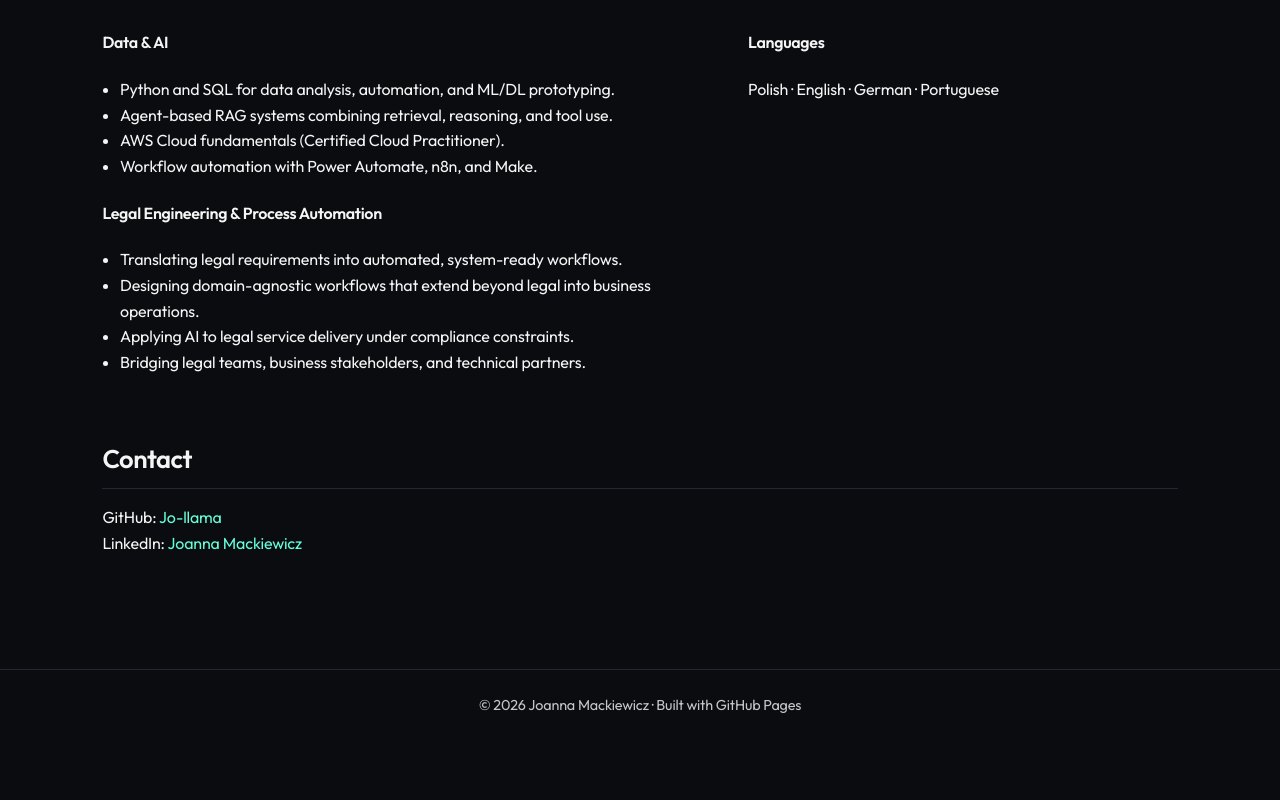
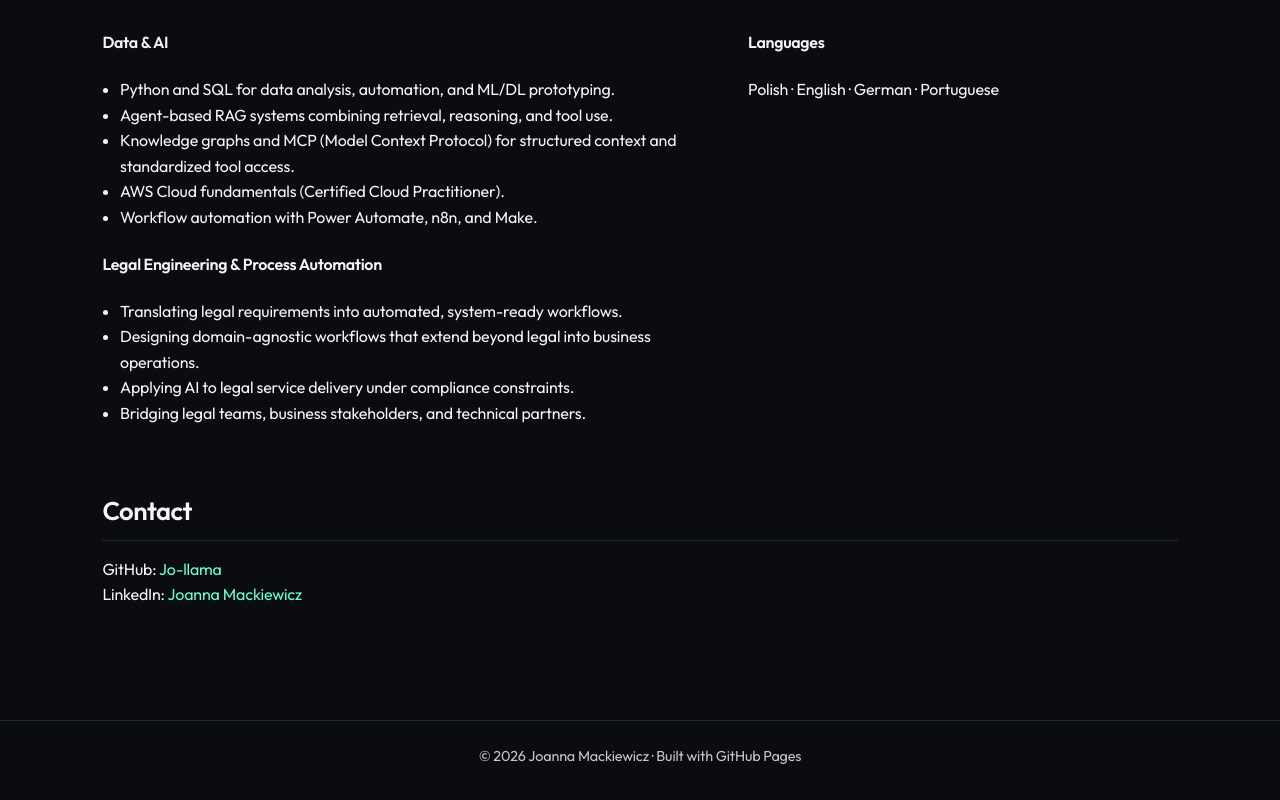
Before and after one commit to Jo-llama/jo-llama.github.io, a plain HTML site: page index.html in a window 1280 px wide. Shown: the part 2774-3574 px from the top of the page. Before the commit the page ends 3523 px from the top, so only its background shows below. Drawn offline with Linux system fonts and the light colour scheme; no server answers.

Commit message:
Add knowledge graphs and MCP to the Data & AI stack list
New bullet under Experience & technical focus -> Data & AI, next to
the existing RAG line, translated for both EN and DE.

Co-Authored-By: Claude Sonnet 5 <noreply@anthropic.com>

```diff
--- a/index.html
+++ b/index.html
@@ -699,6 +699,7 @@
        <ul>
   <li data-i18n="exp1-li1">Python and SQL for data analysis, automation, and ML/DL prototyping.</li>
   <li data-i18n="exp1-li2">Agent-based RAG systems combining retrieval, reasoning, and tool use.</li>
+  <li data-i18n="exp1-li5">Knowledge graphs and MCP (Model Context Protocol) for structured context and standardized tool access.</li>
   <li data-i18n="exp1-li3">AWS Cloud fundamentals (Certified Cloud Practitioner).</li>
   <li data-i18n="exp1-li4">Workflow automation with Power Automate, n8n, and Make.</li>
 </ul>
@@ -807,6 +808,7 @@
       "exp1-h4": "Data & AI",
       "exp1-li1": "Python and SQL for data analysis, automation, and ML/DL prototyping.",
       "exp1-li2": "Agent-based RAG systems combining retrieval, reasoning, and tool use.",
+      "exp1-li5": "Knowledge graphs and MCP (Model Context Protocol) for structured context and standardized tool access.",
       "exp1-li3": "AWS Cloud fundamentals (Certified Cloud Practitioner).",
       "exp1-li4": "Workflow automation with Power Automate, n8n, and Make.",
       "exp2-h4": "Legal Engineering & Process Automation",
@@ -886,6 +888,7 @@
       "exp1-h4": "Daten & KI",
       "exp1-li1": "Python und SQL für Datenanalyse, Automatisierung und ML/DL-Prototyping.",
       "exp1-li2": "Agentenbasierte RAG-Systeme, die Retrieval, Reasoning und Tool-Nutzung kombinieren.",
+      "exp1-li5": "Knowledge Graphs und MCP (Model Context Protocol) für strukturierten Kontext und standardisierten Tool-Zugriff.",
       "exp1-li3": "AWS-Cloud-Grundlagen (Certified Cloud Practitioner).",
       "exp1-li4": "Workflow-Automatisierung mit Power Automate, n8n und Make.",
       "exp2-h4": "Legal Engineering & Prozessautomatisierung",
```
